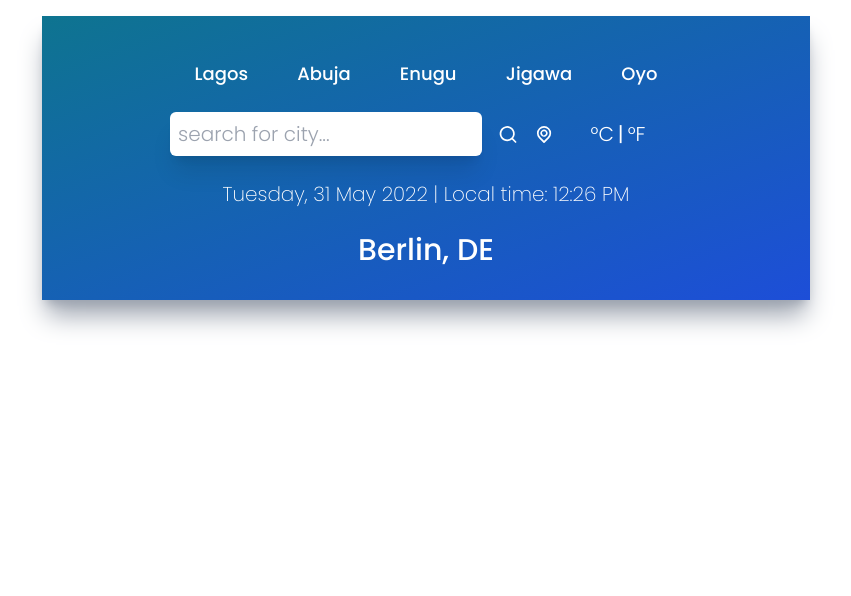
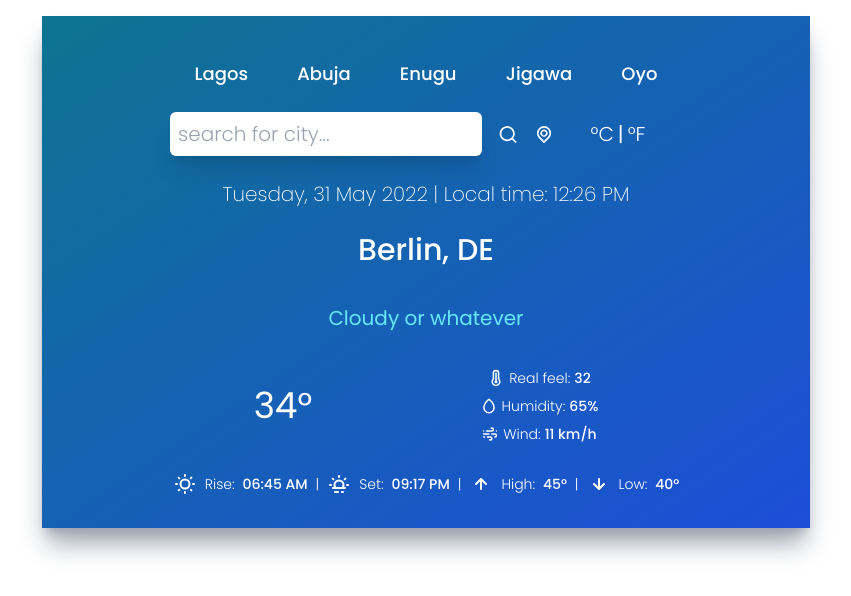
Before and after one commit to spython001/react-weather-app, a React (Vite) app: page / in a window 1280 px wide. Shown: the top 596 px of the page, without its empty margins (214-1065 px from the left). Built offline with nearby package versions, Linux system fonts and the light colour scheme; a web font is replaced by a local one.

Commit message:
modified temperature and details file

```diff
--- a/index.html
+++ b/index.html
@@ -2,7 +2,6 @@
 <html lang="en">
   <head>
     <meta charset="UTF-8" />
-    <link rel="icon" type="image/svg+xml" href="/vite.svg" />
     <meta name="viewport" content="width=device-width, initial-scale=1.0" />
     <title>weather app</title>
   </head>
--- a/src/App.jsx
+++ b/src/App.jsx
@@ -2,6 +2,7 @@
 import Inputs from "./components/Inputs";
 import TimeAndLocation from "./components/TimeAndLocation";
 import TopButtons from "./components/TopButtons";
+import TemperatureAndDetails from "./components/TemperatureAndDetails"
 //import UilReact from "@iconscout/react-unicons/icons/uil-react";
 
 function App() {
@@ -12,6 +13,7 @@
       <Inputs/>
 
       <TimeAndLocation/>
+      <TemperatureAndDetails/>
     </div>
   );
 }
--- a/src/components/TemperatureAndDetails.jsx
+++ b/src/components/TemperatureAndDetails.jsx
@@ -0,0 +1,71 @@
+import { UilArrowUp,
+         UilArrowDown,
+         UilTemperature,
+         UilTear,
+         UilWind,
+         UilSun,
+         UilSunset,
+    } from '@iconscout/react-unicons'
+
+export default function TemperatureAndDetails() {
+  return (
+    <div>
+        <div className="flex items-center justify-center py-6 text-xl text-cyan-300">
+            <p>Cloudy or whatever</p>
+        </div>
+
+        <div className="flex flex-row items-center justify-around text-white py-3">
+
+            <p className="text-4xl ">34°</p>
+
+            <div className="flex flex-col space-y-2">
+
+                <div className="flex font-light text-sm items-center justify-center">
+                    <UilTemperature size={18} className='mr-1'/>
+                    Real feel:
+                    <span className='font-medium ml-1'>32</span>
+                </div>
+
+                <div className="flex font-light text-sm items-center justify-center">
+                    <UilTear size={18} className='mr-1'/>
+                    Humidity:
+                    <span className='font-medium ml-1'>65%</span>
+                </div>
+
+                <div className="flex font-light text-sm items-center justify-center">
+                    <UilWind size={18} className='mr-1'/>
+                    Wind:
+                    <span className='font-medium ml-1'>11 km/h</span>
+                </div>
+
+            </div>
+        </div>
+
+        <div className='flex flex-row items-center justify-center space-x-2 text-white text-sm py-3 mt-1'>
+            <UilSun/>
+            <p className='font-light'>
+                Rise: <span className='font-medium ml-1'>06:45 AM</span>
+            </p>
+            <p className='font-light'>|</p>
+
+            <UilSunset/>
+            <p className='font-light'>
+                Set: <span className='font-medium ml-1'>09:17 PM</span>
+            </p>
+            <p className='font-light'>|</p>
+
+            <UilArrowUp/>
+            <p className='font-light'>
+                High: <span className='font-medium ml-1'>45°</span>
+            </p>
+            <p className='font-light'>|</p>
+
+            <UilArrowDown/>
+            <p className='font-light'>
+                Low: <span className='font-medium ml-1'>40°</span>
+            </p>
+
+        </div>
+    </div>
+  )
+}
```
